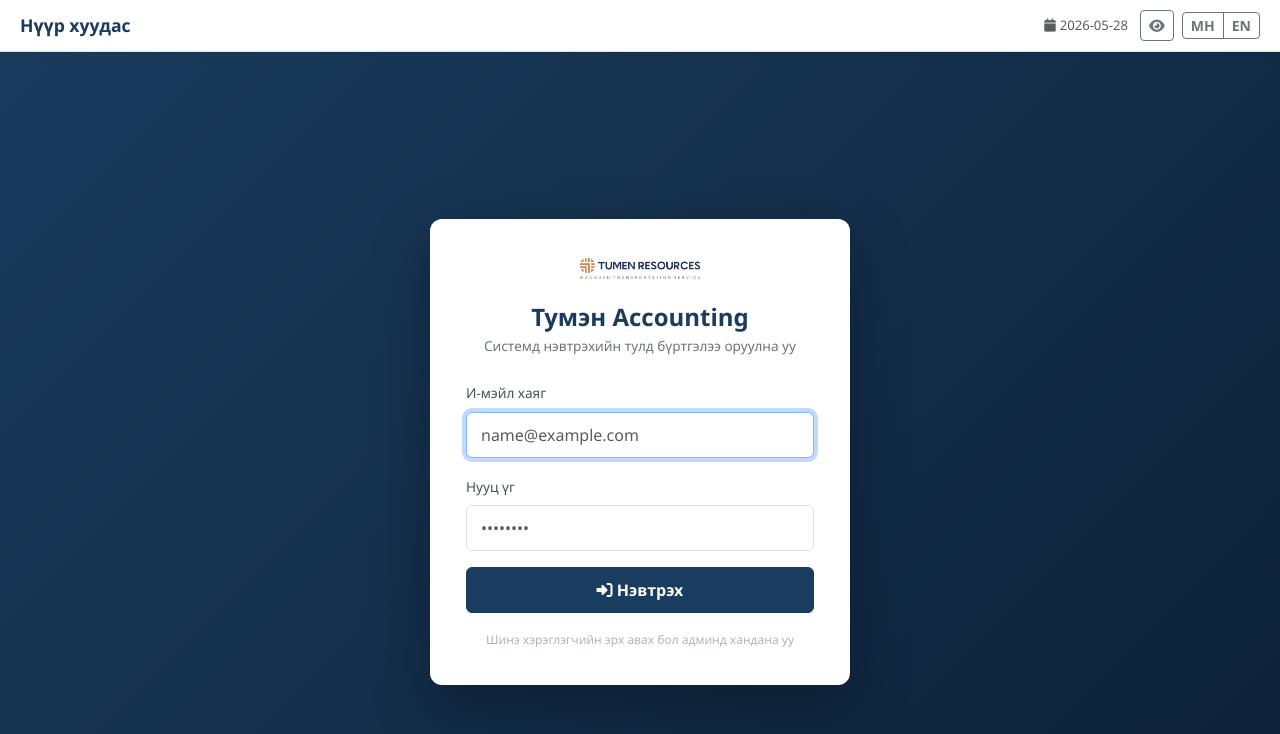
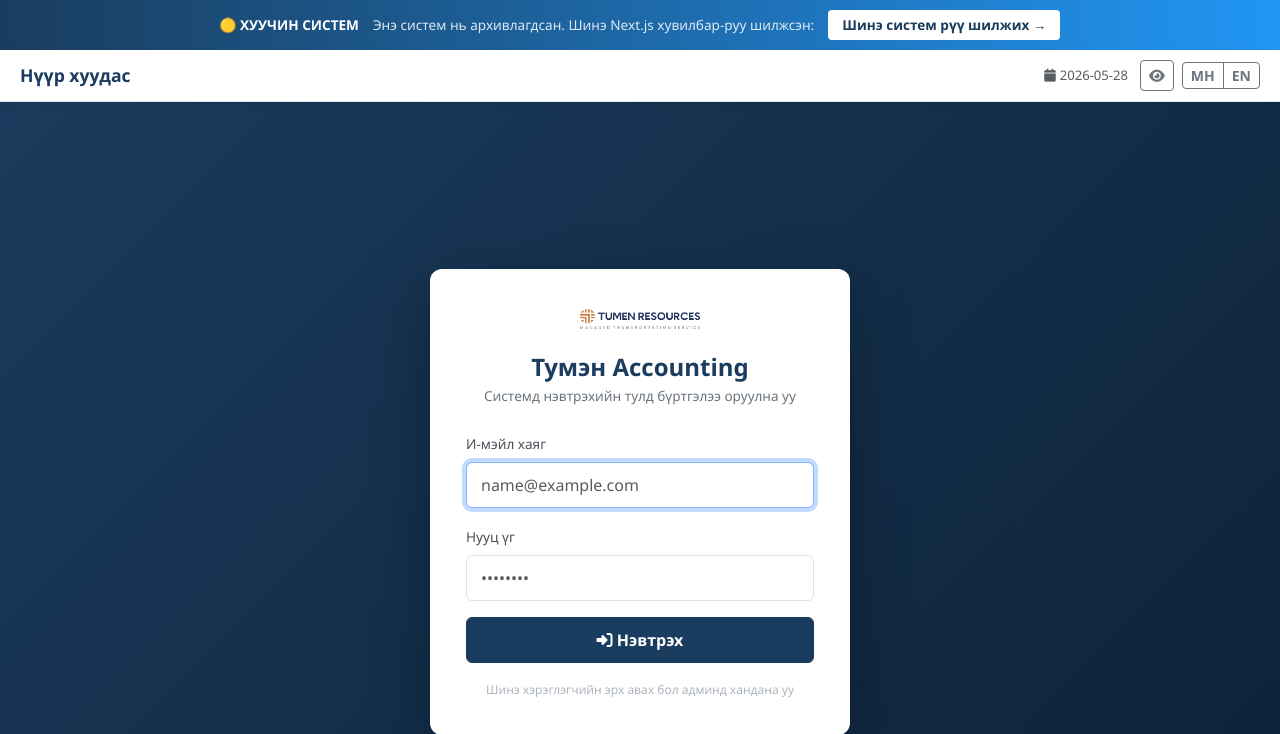
Before and after one commit to grafxlkhagva/Tumen-tech-Finance, a Flask app: page /login?next=/accounts/add in a window 1280 px wide. Shown: the top 734 px of the page. Run offline with Flask 3, Linux system fonts and the light colour scheme; the visitor is signed in with stand-in values (Sample User, id 1).

Commit message:
Phase 9: Add migration banner to legacy Flask base.html
Adds a prominent gradient banner at top of legacy/templates/base.html on
every Flask page, pointing users to the new Next.js production URL:
https://tumen-tech-finance-3vch5gu8q-lkhagvasurens-projects.vercel.app/

Strategy: 2-week dual-use period with banner. After zero Flask access logs,
Flask can be shut down. legacy/ folder remains in git history for reference.

ALL PHASES COMPLETE. 50 Next.js routes deployed:
- Phase 0: Foundation (types, labels, format, RPC, UI primitives, AppShell)
- Phase 1: Accounts + Journals (LineEditor) + Partners CRUD
- Phase 2: Cash + bank-summary + batch journal (auto_link, cash_batch_journal RPCs)
- Phase 3: VAT/eBarimt + unmatched + bulk-make-invoices + recon/barimt-bank
- Phase 4: Receivables + Payables + Invoices + recon/invoices (partner auto-match)
- Phase 5: Salary grid + Employees (calc_salary TS+SQL twin, post_salary_batch)
- Phase 6: Fixed Assets + monthly depreciation
- Phase 7: 7 Reports (TB, BS, IS, CF, CIT, Equity, Ledger w/ drilldown)
- Phase 8: 4 Mongolian forms (MH1/MH2/T1/T2) + 5 Excel exports
- Phase 9: Flask retirement banner

Production smoke test: ALL 19 tested routes return 307 (auth redirect) — proxy
gating works correctly. Login + dashboard + all module pages live.

Co-Authored-By: Claude Opus 4.7 (1M context) <noreply@anthropic.com>

```diff
--- a/legacy/templates/base.html
+++ b/legacy/templates/base.html
@@ -285,6 +285,16 @@
 
 <!-- Main Content -->
 <div class="main-content">
+    <!-- Шинэ систем рүү шилжих banner -->
+    <div style="background:linear-gradient(90deg,#1a3c5e 0%,#2196F3 100%);color:white;padding:10px 20px;text-align:center;font-size:0.85rem;display:flex;align-items:center;justify-content:center;gap:14px;flex-wrap:wrap;">
+        <span style="font-weight:600;">🟡 ХУУЧИН СИСТЕМ</span>
+        <span style="opacity:0.85;">Энэ систем нь архивлагдсан. Шинэ Next.js хувилбар-руу шилжсэн:</span>
+        <a href="https://tumen-tech-finance-3vch5gu8q-lkhagvasurens-projects.vercel.app/"
+           target="_blank"
+           style="background:white;color:#1a3c5e;padding:5px 14px;border-radius:4px;font-weight:600;text-decoration:none;">
+           Шинэ систем рүү шилжих →
+        </a>
+    </div>
     <div class="topbar">
         <div class="d-flex align-items-center gap-2">
             <button id="mob-menu-btn" class="btn btn-outline-secondary btn-sm"
```
